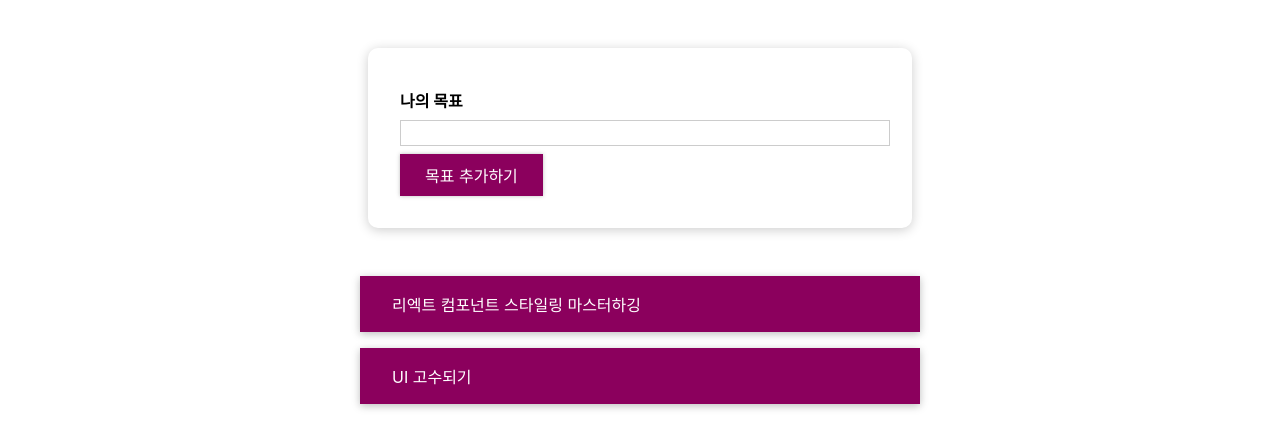
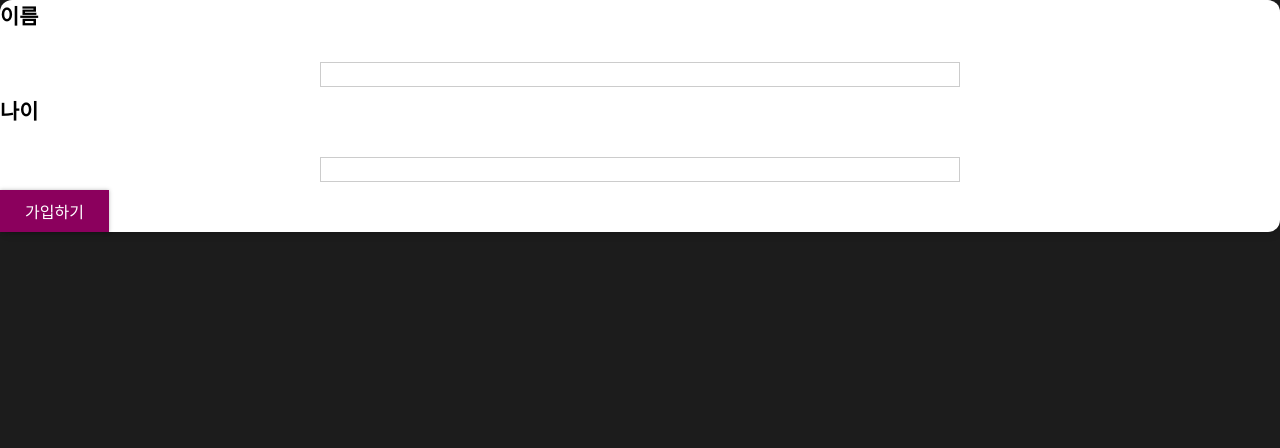
Before and after one commit to xodyd12/react-study, a React (Create React App) app: page / in a window 1280 px wide. Shown: the top 448 px of the page. Built offline with nearby package versions, Linux system fonts and the light colour scheme.

Commit message:
Users 앱 기본 탬플릿

```diff
--- a/src/App.js
+++ b/src/App.js
@@ -1,68 +1,14 @@
-import React, { useState } from 'react';
-import './App.css';
-import CourseList from './components/CourseGoals/CourseList';
-import CourseInput from './components/CourseGoals/CourseInput';
-
-const DUMMY_DATA = [
-  {
-    id: 'g1',
-    text: '리엑트 컴포넌트 스타일링 마스터하깅',
-  },
-  {
-    id: 'g2',
-    text: 'UI 고수되기 ',
-  },
-];
+import React from 'react'
+import AddUsers from './components/Users/AddUsers'
+import UserList from './components/Users/UserList'
 
 const App = () => {
-  const [goals, setGoals] = useState(DUMMY_DATA);
-  //courselist 조건부 렌더링
-  let listContent = (
-    <p
-      style={{
-        color: 'red',
-        fontSize: '2em',
-        textAlign: 'center',
-      }}
-    >
-      목표를 등록해주세요
-    </p>
-  );
-
-  //삭제 핸들러를 item까지 내려보내야함
-  const deleteGoalHandler = (id) => {
-    console.log(id + '클릭됨');
-    const updateGoals = [...goals];
-    const index = updateGoals.findIndex((goal) => goal.id === id);
-    updateGoals.splice(index, 1);
-
-    setGoals(updateGoals);
-  };
-
-  if (goals.length > 0) {
-    listContent = <CourseList items={goals} onDelete={deleteGoalHandler} />;
-  }
-  //Input에게 전달할 함수
-  const addGoalHandler = (text) => {
-    console.log(text);
-    const newGoal = {
-      id: Math.random().toString(),
-      text: text,
-    };
-
-    // setGoals([...goals, newGoal]);
-    //순서에 따라 수정됨
-    setGoals((prevGoals) => [...prevGoals, newGoal]);
-  };
-
   return (
     <div>
-      <section id="goal-form">
-        <CourseInput onAdd={addGoalHandler} />
-      </section>
-      <section id="goals">{listContent}</section>
+    <AddUsers />
+    <UserList />
     </div>
-  );
-};
+  )
+}
 
-export default App;
+export default App
--- a/src/components/UI/Button/Button.js
+++ b/src/components/UI/Button/Button.js
@@ -2,7 +2,6 @@
 import styles from './Button.module.css';
 
 // import styled from 'styled-components';
-
 // const Button = styled.button`
 //   font: inherit;
 //   padding: 0.5rem 1.5rem;
@@ -15,19 +14,16 @@
 //   &:focus {
 //     outline: none;
 //   }
-
 //   &:hover,
 //   &:active {
 //     background: #ac0e77;
 //     border-color: #ac0e77;
 //     box-shadow: 0 0 8px rgba(0, 0, 0, 0.26);
 //   }
-
 // `;
-
-const Button = ({ type, onClick, children}) => {
+const Button = ({ type, onClick, children }) => {
   return (
-    <button type={type} className={styles.button} onClick={onClick}>
+    <button type={type || 'button'} className={styles.button} onClick={onClick}>
       {children}
     </button>
   );
--- a/src/components/UI/Card.js
+++ b/src/components/UI/Card.js
@@ -1,9 +1,8 @@
 import React from 'react';
-import './Card.css';
+import styles from './Card.module.css';
 
 const Card = ({ children, className }) => {
-  const madeClass = 'card ' + className;
-  return <div className={madeClass}>{children}</div>;
+  return <div className={`${styles.card} ${className}`}> {children}</div>;
 };
 
 export default Card;
--- a/src/components/UI/Card.css
+++ b/src/components/UI/Card.module.css
@@ -1,5 +1,6 @@
 .card {
     border-radius: 12px;
     box-shadow: 0 1px 8px rgba(0, 0, 0, 0.25);
+    background: #fff;
 
   }
--- /dev/null
+++ b/src/components/Users/AddUsers.js
@@ -0,0 +1,69 @@
+import React, { useState } from 'react';
+import styles from './AddUsers.module.css';
+import Card from '../UI/Card';
+import Button from '../UI/Button/Button';
+
+
+const AddUsers = () => {
+
+  const [userValue, setUserValue] = useState({
+    username: '',
+    age: ''
+  });
+
+  const usernameChangeHandler = e => {
+    setUserValue(prevUserValue => ({
+      ...prevUserValue,
+      username: e.target.value
+    }));
+  };
+
+  const ageChangeHandler = e => {
+    setUserValue(prevUserValue => ({
+      ...prevUserValue,
+      age: e.target.value
+    }));
+  };
+
+  const userSubmitHandler = e => {
+    e.preventDefault();
+
+    // 입력값 검증
+    if (userValue.username.trim() === '' || userValue.age.trim() === '') {
+      return;
+    }
+
+    if (+userValue.age < 1) return;
+
+    console.log(userValue);
+
+    setUserValue({
+      username: '',
+      age: ''
+    });
+  };
+
+  return (
+    <Card className={styles.input}>
+      <form onSubmit={userSubmitHandler}>
+        <label htmlFor="username">이름</label>
+        <input
+          id="username"
+          type="text"
+          onChange={usernameChangeHandler}
+          value={userValue.username}
+        />
+        <label htmlFor="age">나이</label>
+        <input
+          id="age"
+          type="number"
+          onChange={ageChangeHandler}
+          value={userValue.age}
+        />
+        <Button type="submit">가입하기</Button>
+      </form>
+    </Card>
+  );
+};
+
+export default AddUsers;
--- /dev/null
+++ b/src/components/Users/AddUsers.module.css
@@ -0,0 +1,27 @@
+input {
+    margin: 2rem auto;
+    padding: 1rem;
+    width: 90%;
+    max-width: 40rem;
+  }
+
+  .input label {
+    display: block;
+    font-weight: bold;
+    margin-bottom: 0.5rem;
+    font-size: 1.3em;
+  }
+
+  .input input {
+    font: inherit;
+    display: block;
+    width: 100%;
+    border: 1px solid #ccc;
+    padding: 0.15rem;
+    margin-bottom: 0.5rem;
+  }
+
+  .input input:focus {
+    outline: none;
+    border-color: #4f005f;
+  }
--- /dev/null
+++ b/src/components/Users/UserList.js
@@ -0,0 +1,15 @@
+import React from 'react'
+import style from './UserList.module.css'
+import Card from '../UI/Card'
+
+const UserList = () => {
+  return (
+    <Card class={style.users}>
+        <ul>
+
+        </ul>
+    </Card>
+  )
+}
+
+export default UserList
--- /dev/null
+++ b/src/components/Users/UserList.module.css
@@ -0,0 +1,16 @@
+.users {
+    margin: 2rem auto;
+    width: 90%;
+    max-width: 40rem;
+  }
+
+  .users ul {
+    list-style: none;
+    padding: 1rem;
+  }
+
+  .users li {
+    border: 1px solid #ccc;
+    margin: 0.5rem 0;
+    padding: 0.5rem;
+  }
--- a/src/index.css
+++ b/src/index.css
@@ -1,13 +1,12 @@
+* {
+  box-sizing: border-box;
+}
+
+html {
+  font-family: sans-serif;
+}
+
 body {
   margin: 0;
-  font-family: -apple-system, BlinkMacSystemFont, 'Segoe UI', 'Roboto', 'Oxygen',
-    'Ubuntu', 'Cantarell', 'Fira Sans', 'Droid Sans', 'Helvetica Neue',
-    sans-serif;
-  -webkit-font-smoothing: antialiased;
-  -moz-osx-font-smoothing: grayscale;
+  background: #1c1c1c;
 }
-
-code {
-  font-family: source-code-pro, Menlo, Monaco, Consolas, 'Courier New',
-    monospace;
-}
```
